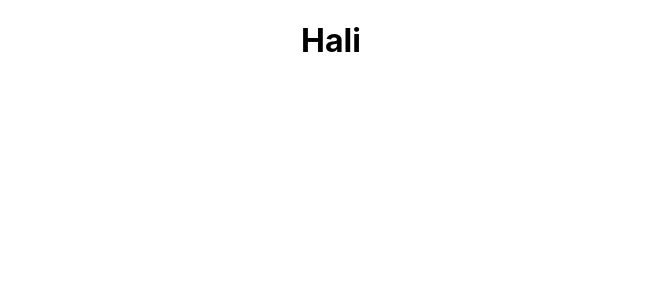
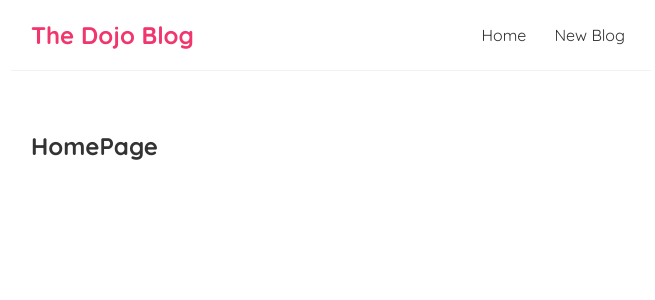
Before and after one commit to Startang141/dojo-blog-star, a React (Create React App) app: page / in a window 1280 px wide. Shown: the top 300 px of the page, without its empty margins (309-964 px from the left). Built offline with nearby package versions, Linux system fonts and the light colour scheme.

Commit message:
Adding styles

```diff
--- a/src/App.css
+++ /dev/null
@@ -1,38 +0,0 @@
-.App {
-  text-align: center;
-}
-
-.App-logo {
-  height: 40vmin;
-  pointer-events: none;
-}
-
-@media (prefers-reduced-motion: no-preference) {
-  .App-logo {
-    animation: App-logo-spin infinite 20s linear;
-  }
-}
-
-.App-header {
-  background-color: #282c34;
-  min-height: 100vh;
-  display: flex;
-  flex-direction: column;
-  align-items: center;
-  justify-content: center;
-  font-size: calc(10px + 2vmin);
-  color: white;
-}
-
-.App-link {
-  color: #61dafb;
-}
-
-@keyframes App-logo-spin {
-  from {
-    transform: rotate(0deg);
-  }
-  to {
-    transform: rotate(360deg);
-  }
-}
--- a/src/App.js
+++ b/src/App.js
@@ -1,11 +1,13 @@
 
-import './App.css';
+import Navbar from './Pages/Navbar';
+import Home from './Pages/Home';
 
 function App() {
   return (
     <div className="App">
-      <div className="Content">
-        <h1>Hali</h1>
+      <Navbar />
+      <div className="content">
+        <Home />
       </div>
     </div>
   );
--- a/src/index.css
+++ b/src/index.css
@@ -1,13 +1,35 @@
-body {
+@import url('https://fonts.googleapis.com/css2?family=Quicksand:wght@300;400;500;600;700&display=swap');
+
+/* base styles */
+* {
   margin: 0;
-  font-family: -apple-system, BlinkMacSystemFont, 'Segoe UI', 'Roboto', 'Oxygen',
-    'Ubuntu', 'Cantarell', 'Fira Sans', 'Droid Sans', 'Helvetica Neue',
-    sans-serif;
-  -webkit-font-smoothing: antialiased;
-  -moz-osx-font-smoothing: grayscale;
+  font-family: "Quicksand";
+  color: #333;
 }
-
-code {
-  font-family: source-code-pro, Menlo, Monaco, Consolas, 'Courier New',
-    monospace;
+.navbar {
+  padding: 20px;
+  display: flex;
+  align-items: center;
+  max-width: 600px;
+  margin: 0 auto;
+  border-bottom: 1px solid #f2f2f2;
 }
+.navbar h1 {
+  color: #f1356d;
+}
+.navbar .links {
+  margin-left: auto;
+}
+.navbar a {
+  margin-left: 16px;
+  text-decoration: none;
+  padding: 6px;
+}
+.navbar a:hover {
+  color: #f1356d;
+}
+.content {
+  max-width: 600px;
+  margin: 40px auto;
+  padding: 20px;
+}
```
